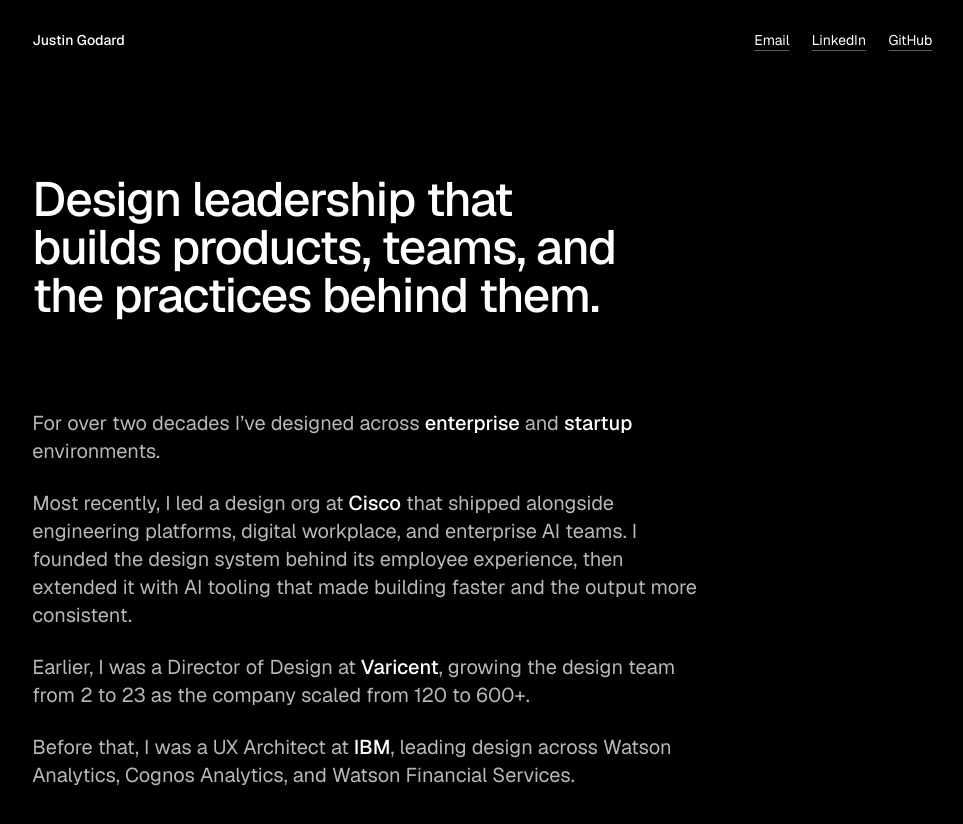
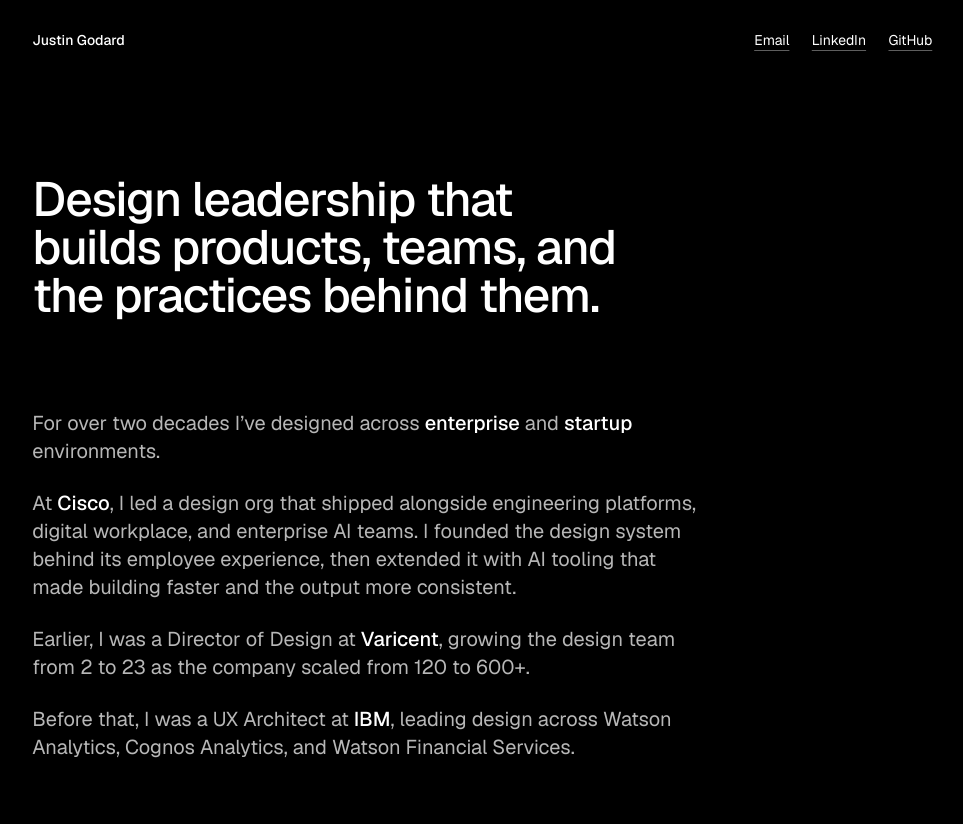
Before and after one commit to justingodard/justingodard-com, a plain HTML site: page index.html in a window 1280 px wide. Shown: the whole page, without its empty margins (1-964 px from the left). Drawn offline with nearby package versions, Linux system fonts and the light colour scheme.

Commit message:
Copy edits
Co-Authored-By: Claude Sonnet 5.5 <noreply@anthropic.com>

```diff
--- a/index.html
+++ b/index.html
@@ -133,7 +133,7 @@
 
   <div class="about">
     <p>For over two decades I’ve designed across <b>enterprise</b> and <b>startup</b> environments.</p>
-    <p>Most recently, I led a design org at <b>Cisco</b> that shipped alongside engineering platforms, digital workplace, and enterprise AI teams. I founded the design system behind its employee experience, then extended it with AI tooling that made building faster and the output more consistent.</p>
+    <p>At <b>Cisco</b>, I led a design org that shipped alongside engineering platforms, digital workplace, and enterprise AI teams. I founded the design system behind its employee experience, then extended it with AI tooling that made building faster and the output more consistent.</p>
     <p>Earlier, I was a Director of Design at <b>Varicent</b>, growing the design team from 2 to 23 as the company scaled from 120 to 600+.</p>
     <p>Before that, I was a UX Architect at <b>IBM</b>, leading design across Watson Analytics, Cognos Analytics, and Watson Financial Services.</p>
   </div>
```
